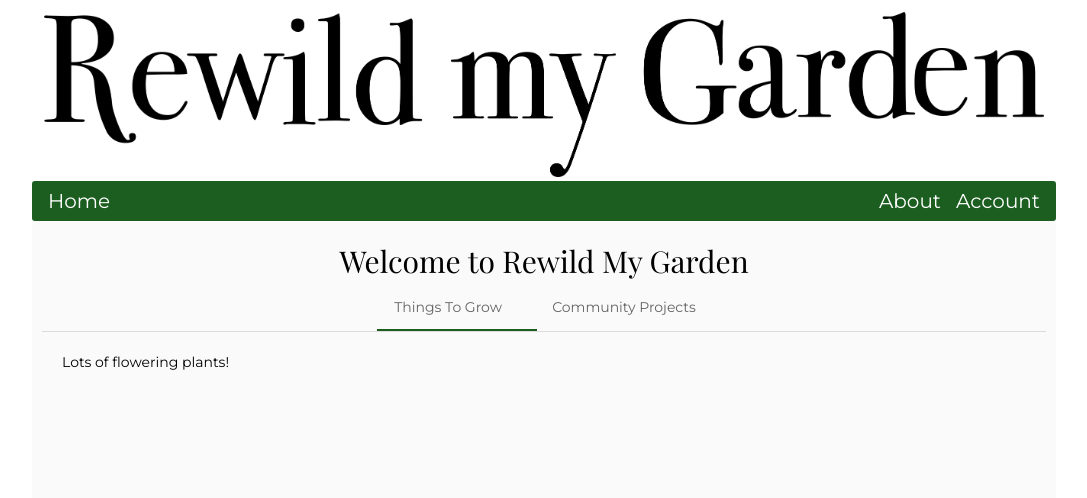
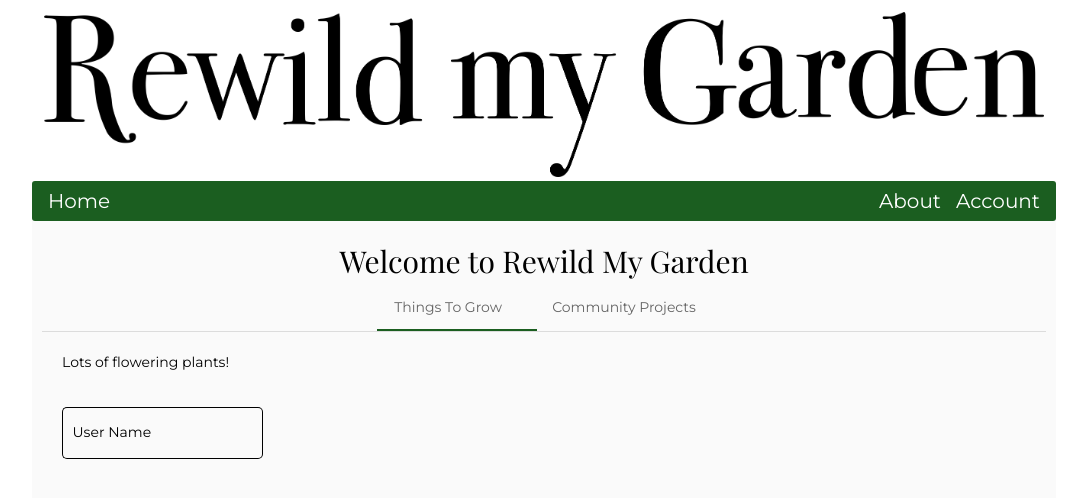
Before and after one commit to TrellixVulnTeam/Rewild-My-Garden_J5SW, an Angular app: page /home in a window 1280 px wide. Shown: the top 498 px of the page, without its empty margins (96-1183 px from the left). Built offline with nearby package versions, Linux system fonts and the light colour scheme.

Commit message:
adding textbox and notes

```diff
--- a/src/app/home/home.component.html
+++ b/src/app/home/home.component.html
@@ -8,6 +8,7 @@
           Things To Grow
         </ng-template>
         <p class="content">Lots of flowering plants!</p>
+        <app-text-box class="content"></app-text-box>
       </mat-tab>
       <mat-tab>
         <ng-template mat-tab-label>
--- a/src/app/text-box/text-box.component.html
+++ b/src/app/text-box/text-box.component.html
@@ -1 +1,4 @@
-<p>text-box works!</p>
+<mat-form-field appearance="outline">
+    <mat-label>User Name</mat-label>
+  <input matInput>
+</mat-form-field>
```
Also changed, not shown: notes.txt (added), src/app/app.component.html (line endings or trailing spaces).
